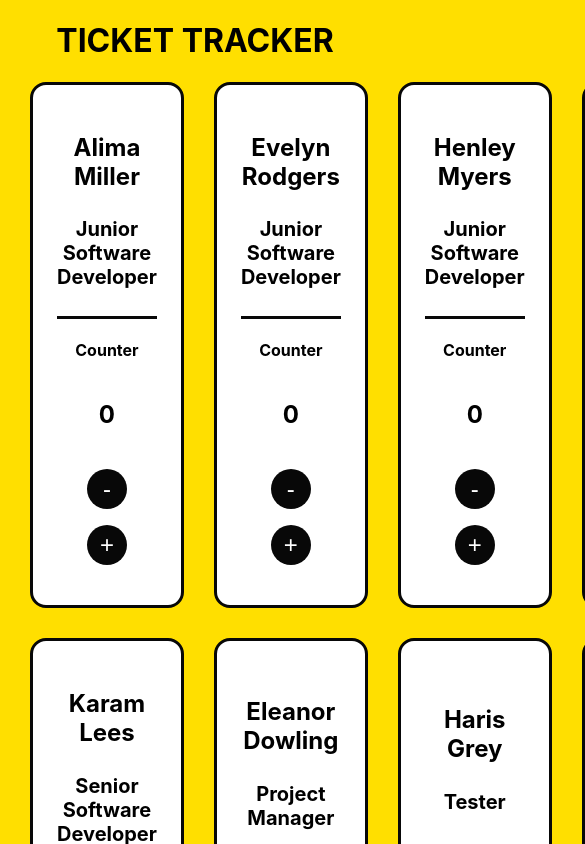
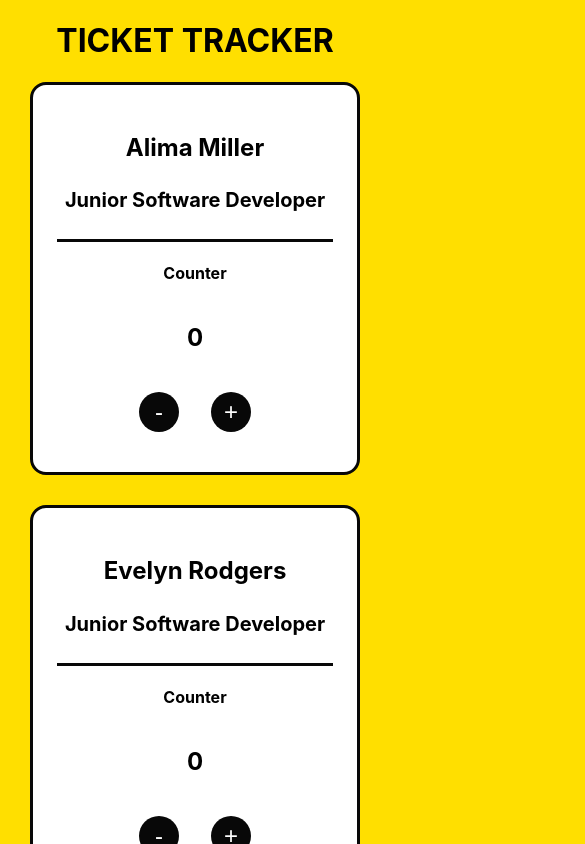
Before and after one commit to khorh/tools-ticket-tracker, a React (Create React App) app: page / in a window 390 px wide. Shown: the top 844 px of the page, 585 px wide, since content can reach past the window. Built offline with nearby package versions, Linux system fonts and the light colour scheme.

Commit message:
updated styling with responsive design

```diff
--- a/src/components/TicketTracker/TicketTracker.scss
+++ b/src/components/TicketTracker/TicketTracker.scss
@@ -4,3 +4,15 @@
   gap: 30px;
   margin: 0 30px;
 }
+
+@media only screen and (max-width: 600px) {
+  .ticket-container {
+    grid-template-columns: 1fr;
+  }
+}
+
+@media only screen and (min-width: 601px) and (max-width: 992px) {
+  .ticket-container {
+    grid-template-columns: 1fr 1fr;
+  }
+}
```
